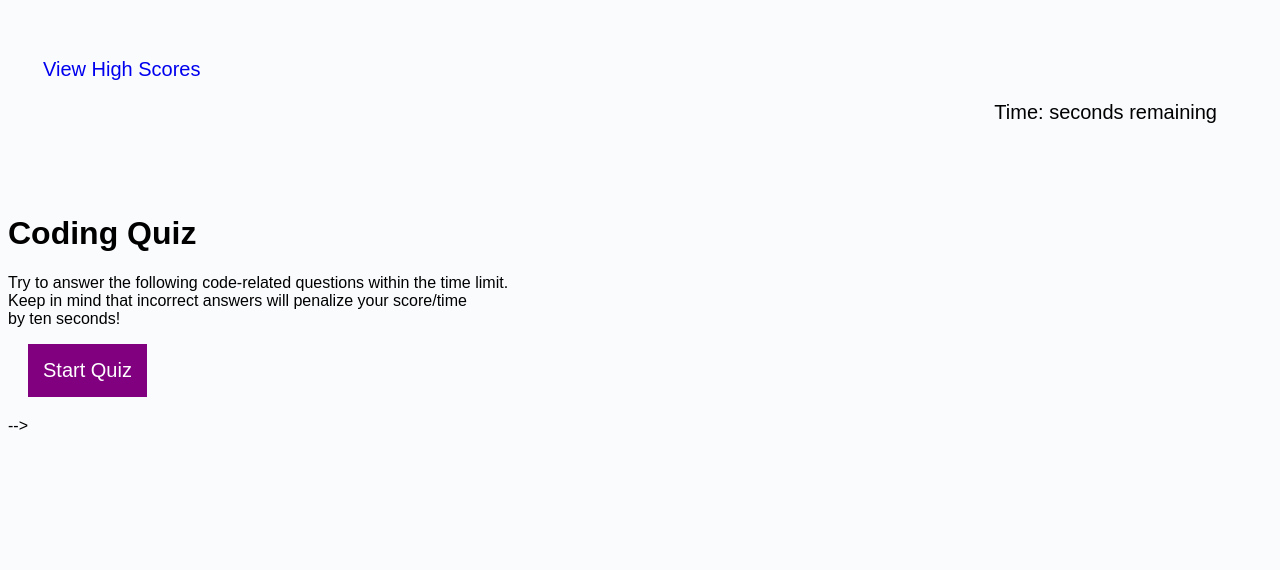
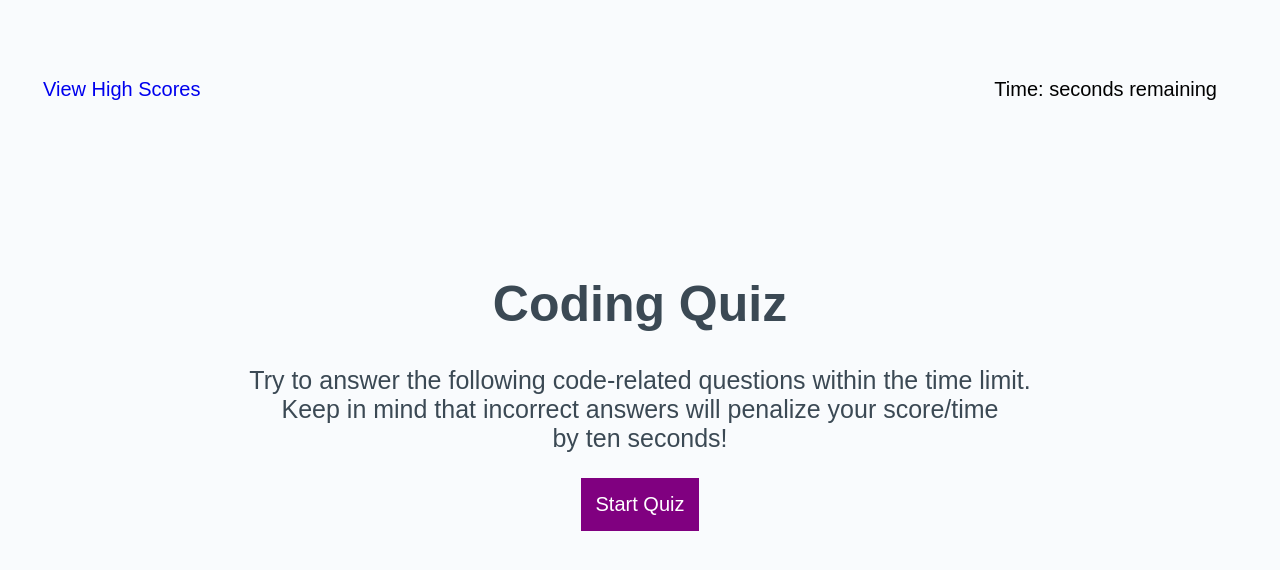
Before and after one commit to amiedawn/code-quiz, a plain HTML site: page index.html in a window 1280 px wide. Shown: the top 570 px of the page. Drawn offline with Linux system fonts and the light colour scheme.

Commit message:
screen formatting fixed

```diff
--- a/assets/css/style.css
+++ b/assets/css/style.css
@@ -6,12 +6,11 @@ body { /* start page text and background */
 .top-line {
   padding: 50px 35px;
   display: flex;
-  flex-direction: column;
+  align-items: center; /* makes high scores and time on the same line */
   font-size: 20px;
   justify-content: space-between;
+}
 
-
-}
 .top-line a { /* start page */
   text-decoration: none;
 }
@@ -25,17 +24,13 @@ body { /* start page text and background */
   margin-right: 20px;
 }
 
-.main { /* start page center h1, p, and button */
+#main { /* start page center h1, p, and button */
   text-align: center;
   padding: 20px 5px auto 0px;
   padding-top: 70px;
   color: hsl(206, 17%, 28%);
   font-size: 25px;
-  /* display: block;
-  margin-left: auto;
-  margin-right: auto;
-  width: 40%; */
- }
+}
 
 #Clear-Scores {
   font-style: sans-serif;
@@ -60,7 +55,6 @@ body { /* start page text and background */
 .btn { /* put space between buttons */
   margin: 0 20px;
   padding: 15px;
-
 }
 
 .summary { /* summary page center h1, h2, score, initials, and button */
```
Also changed, not shown: index.html (+1 -1 lines).
